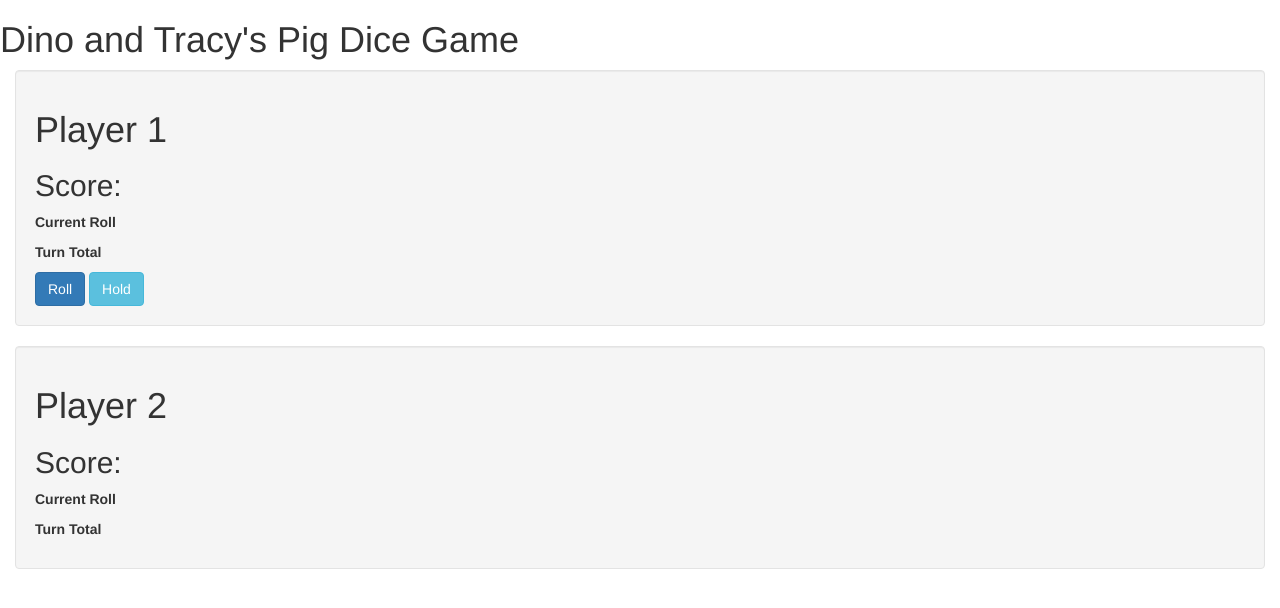
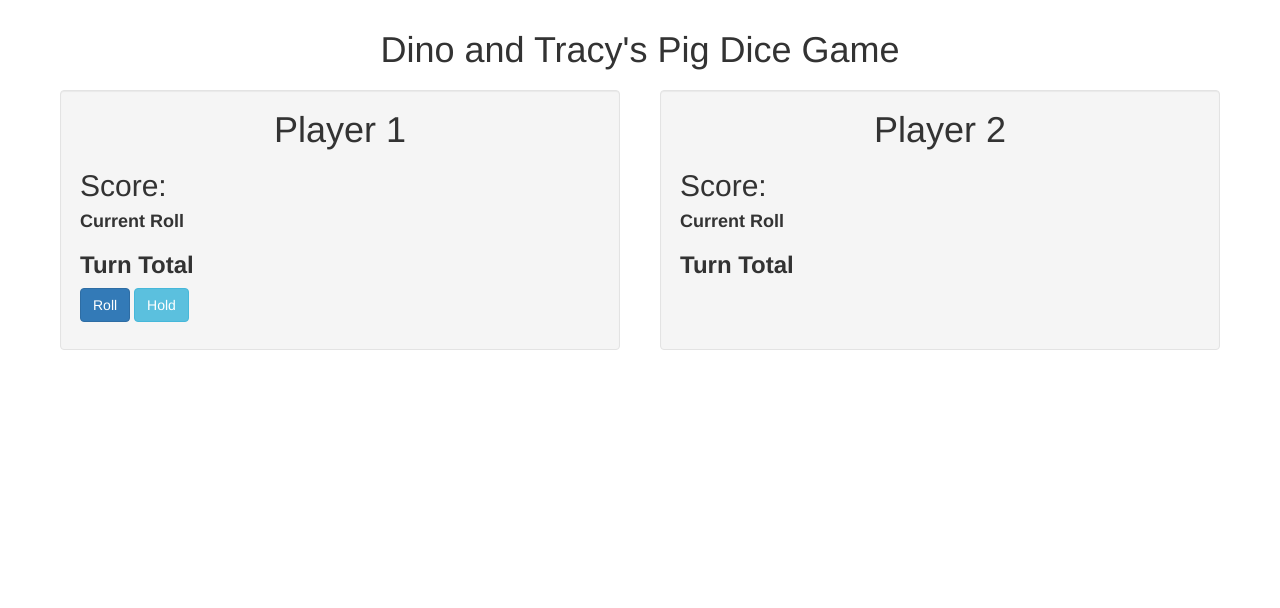
Before and after one commit to TracyRe/pig-dice, a plain HTML site: page index.html in a window 1280 px wide. Drawn offline with Linux system fonts and the light colour scheme.

Commit message:
Add css for mobile and pleasant layout

```diff
--- a/css/styles.css
+++ b/css/styles.css
@@ -1,3 +1,30 @@
+  /* ******** MOBILE FIRST DEFAULT STYLES (*********) */
+.container-fluid {
+  padding: 10px;
+}
+
+.content-wrapper {
+  display: flex;
+  flex-direction: column;
+  flex-wrap: wrap;
+  justify-content: center;
+  align-items: center;
+}
+.well {
+  flex: 1 0 auto;
+  min-width: 380px;
+  min-height: 260px;
+}
+
+h1 {
+  text-align: center;
+  margin-bottom: 20px;
+}
+
+.well h1 {
+  margin-top: 0;
+}
+
 #player2-buttons {
   display: none;
 
@@ -6,3 +33,30 @@
 .player1-winner, .player2-winner {
   display: none;
 }
+
+
+
+
+/* ******** NON-MOBILE STYLES (*********) */
+@media only screen and (min-width: 600px) {
+  .container-fluid {
+    padding: 10px 40px 10px 40px;
+  }
+
+  .content-wrapper {
+    display: flex;
+    flex-direction: row;
+    /* flex-wrap: wrap; */
+    justify-content: center;
+    align-items: top;
+  }
+
+  .well {
+    flex: 1 0 auto;
+    min-width: auto;
+    min-height: 260px;
+    margin: 0 20px 0 20px;
+
+  }
+
+}
--- a/index.html
+++ b/index.html
@@ -10,13 +10,14 @@
     <title>Pig Dice Game</title>
   </head>
   <body>
+    <div class="container-fluid">
       <h1>Dino and Tracy's Pig Dice Game</h1>
-    <div class="container-fluid">
+      <div class="content-wrapper">
         <div class="well">
           <h1>Player 1<span class="player1-winner"> Winner!</span></h1>
           <h2>Score: <span class="player1-score"></span></h2>
-        <p><strong>Current Roll</strong> <span class="player1-roll"></span></p>
-        <p><strong>Turn Total</strong> <span class="player1-turn-total"></span></p>
+          <h4><strong>Current Roll</strong> <span class="player1-roll"></span></h4>
+          <h3><strong>Turn Total</strong> <span class="player1-turn-total"></span></h3>
           <div id="player1-buttons" class="button-row">
             <button id="roll1" class="btn btn-primary" type="button" name="roll">Roll</button>
             <button id="hold1" class="btn btn-info" type="button" name="hold">Hold</button>
@@ -25,11 +26,12 @@
         <div class="well">
           <h1>Player 2<span class="player2-winner"> Winner!</span></h1>
           <h2>Score: <span class="player2-score"></span></h2>
-        <p><strong>Current Roll</strong> <span class="player2-roll"></span></p>
-        <p><strong>Turn Total</strong> <span class="player2-turn-total"></span></p>
+          <h4><strong>Current Roll</strong> <span class="player2-roll"></span></h4>
+          <h3><strong>Turn Total</strong> <span class="player2-turn-total"></span></h3>
           <div  id="player2-buttons" class="button-row">
             <button id="roll2" class="btn btn-primary" type="button" name="roll">Roll</button>
             <button id="hold2" class="btn btn-info" type="button" name="hold">Hold</button>
+          </div>
         </div>
       </div>
 
--- a/js/scripts.js
+++ b/js/scripts.js
@@ -89,6 +89,8 @@ var player2 = new Player ();
       $("#player1-buttons").hide();
       $("#player2-buttons").hide();
       $(".player2-winner").show();
+      $(".player2-roll").text(player2.dice);
+      $(".player2-turn-total").text(player2.turnTotal);
     }
   });
 // debugger;
```
Also changed, not shown: js/test.js (+58 -0 lines). Lines whose indentation alone changed are shown as unchanged.
